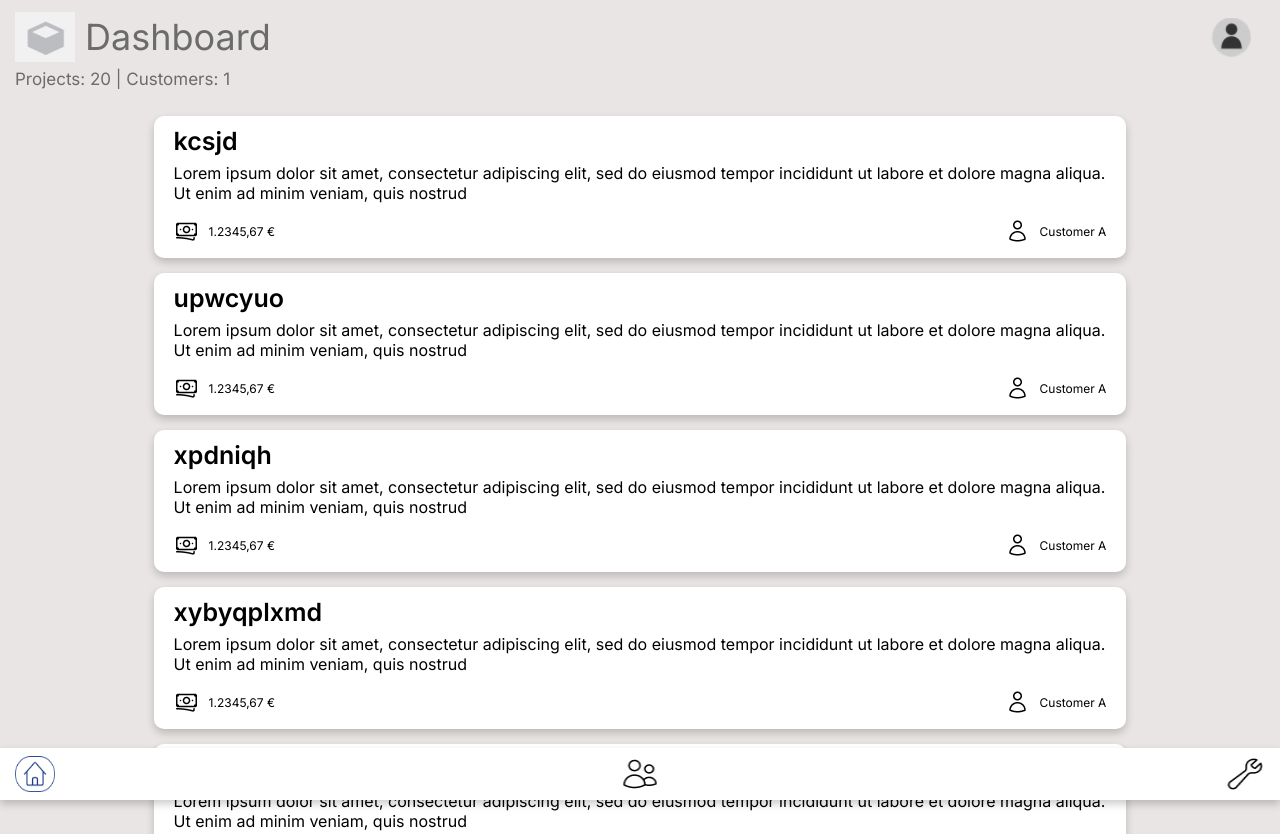
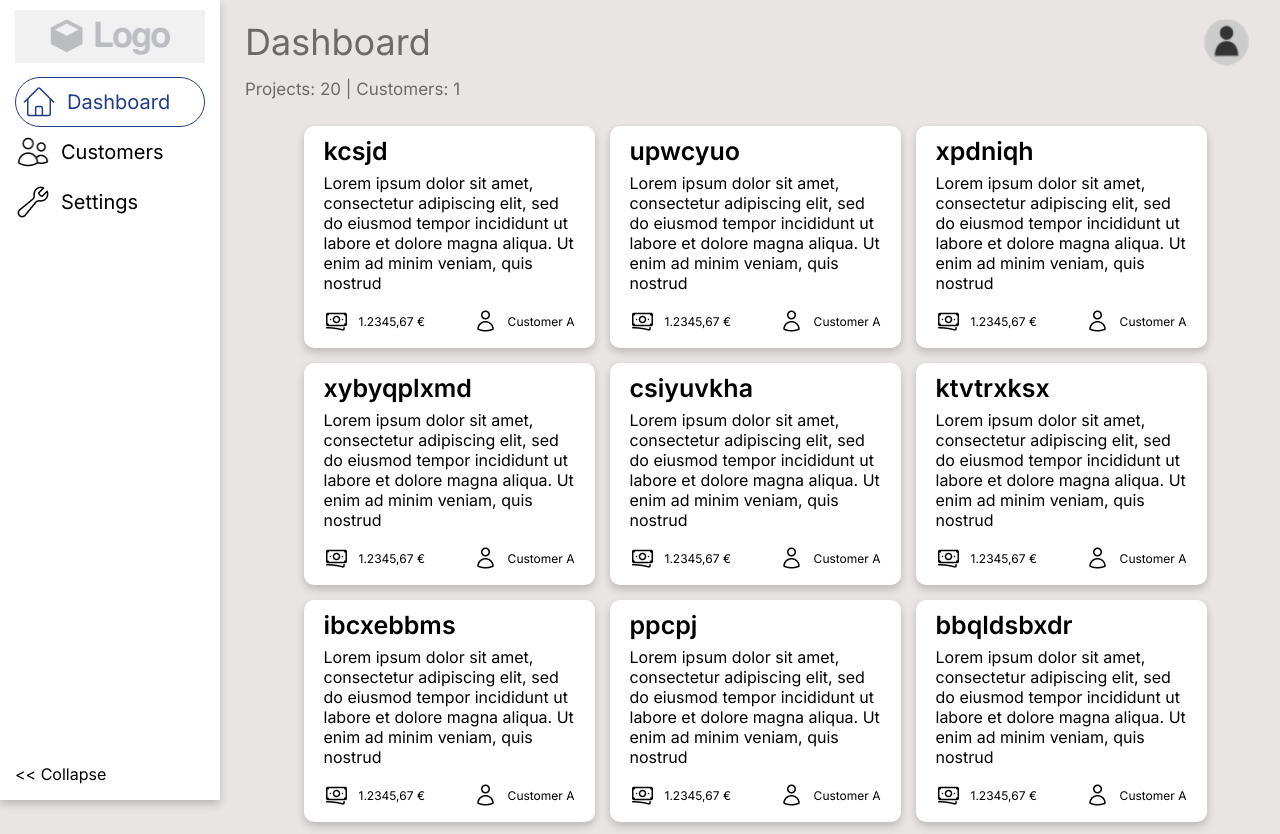
Before and after one commit to Shisui6/selectcode-CSS, a website: page index.html in a window 1280 px wide. Shown: the top 834 px of the page. Drawn offline with Linux system fonts and the light colour scheme.

Commit message:
feat(app): Add media queries for responsive styling

```diff
--- a/index.html
+++ b/index.html
@@ -10,6 +10,7 @@
     <title>Dashboard</title>
 </head>
 <body>
+  <main>
     <header>
       <div class="header-first">
         <div class="header-logo">
@@ -22,9 +23,24 @@
         <h3>Projects: 20 | Customers: 1</h3>
       </div>
     </header>
-  <main>
     <section id="projects-section">
     </section>
+    <div class="sidebar">
+      <img src="./resources/images/logo1.png" alt="logo1" class="logo1">
+      <div class="dash">
+        <img src="./resources/images/home1.png" alt="home1">
+        <h2>Dashboard</h2>
+      </div>
+      <div>
+        <img src="./resources/images/people.png" alt="people">
+        <h2>Customers</h2>
+      </div>
+      <div>
+        <img src="./resources/images/settings.png" alt="settings">
+        <h2>Settings</h2>
+      </div>
+      <p><< Collapse</p>
+    </div>
     <footer>
       <img src="./resources/images/home.png" alt="home">
       <img src="./resources/images/people.png" alt="people">
--- a/resources/CSS/style.css
+++ b/resources/CSS/style.css
@@ -17,6 +17,7 @@ body {
   padding: 0;
   font-family: 'Inter', sans-serif;
   background-color: #eae5e5;
+  min-width: 350px;
 }
 
 /* Header */
@@ -108,6 +109,7 @@ header h3 {
 }
 
 /* Footer */
+
 footer {
   position: fixed;
   width: 100%;
@@ -124,3 +126,101 @@ footer img {
   width: 40px;
   height: 36px;
 }
+
+/* Sidebar */
+
+.sidebar {
+  display: none;
+  background-color: #fff;
+  padding: 10px 15px;
+  width: 220px;
+  position: fixed;
+  height: 100%;
+  top: 0;
+  left: 0;
+  box-shadow: 0 4px 8px 0 rgba(0, 0, 0, 0.2);
+}
+
+.logo1 {
+  height: 53px;
+  width: 100%;
+  margin-bottom: 10px;
+}
+
+.sidebar div {
+  display: flex;
+  align-items: center;
+  height: 50px;
+}
+
+.sidebar div img {
+  height: 36px;
+  width: 36px;
+  margin-right: 10px;
+}
+
+.sidebar h2 {
+  font-size: 20px;
+  font-style: normal;
+  font-weight: 400;
+  line-height: normal;
+}
+
+.sidebar p {
+  position: absolute;
+  bottom: 0;
+}
+
+.dash {
+  border: 1px solid #203d89;
+  border-radius: 25px;
+  padding: 0 5px;
+}
+
+.dash h2 {
+  color: #203d89;
+}
+
+/* Media Queries */
+@media screen and (min-width: 600px) {
+  main {
+    margin-left: 230px;
+  }
+
+  footer {
+    display: none;
+  }
+
+  .sidebar {
+    display: block;
+  }
+
+  .logo {
+    display: none;
+  }
+
+  .prof {
+    height: 64px;
+    width: 77px;
+  }
+}
+
+@media screen and (min-width: 600px) and (max-width: 750px) {
+  .sidebar {
+    width: 200px;
+  }
+}
+
+@media screen and (min-width: 750px) and (max-width: 1030px) {
+  #projects-section {
+    padding: 0 7%;
+    grid-template-columns: 1fr 1fr;
+  }
+}
+
+@media screen and (min-width: 1030px) {
+  #projects-section {
+    padding: 0 7%;
+    grid-template-columns: 1fr 1fr 1fr;
+  }
+}
```
Also changed, not shown: resources/images/home1.png (added), resources/images/logo1.png (added). Lines whose indentation alone changed are shown as unchanged.
